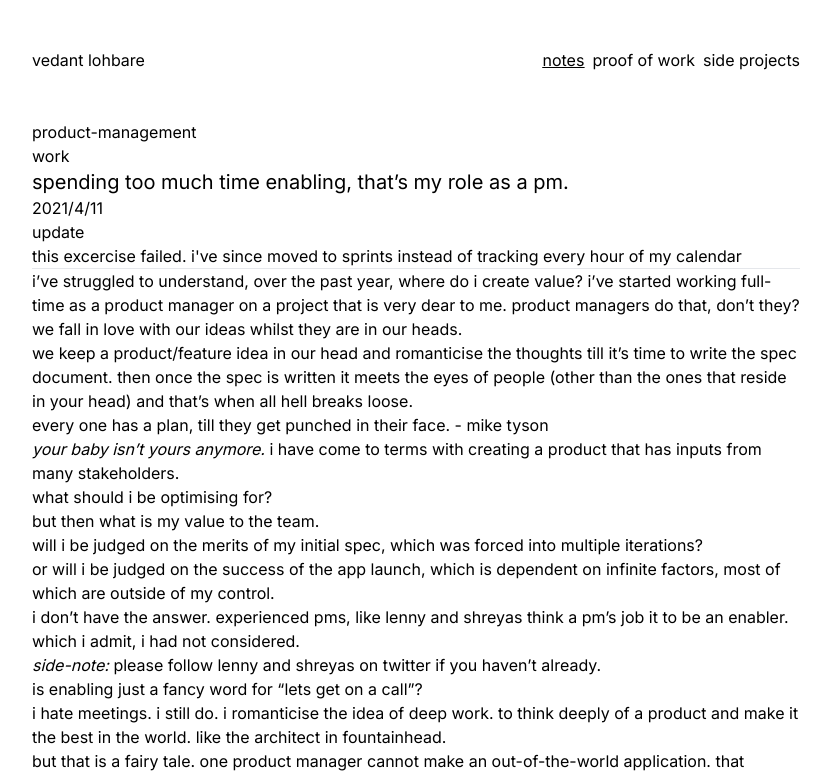
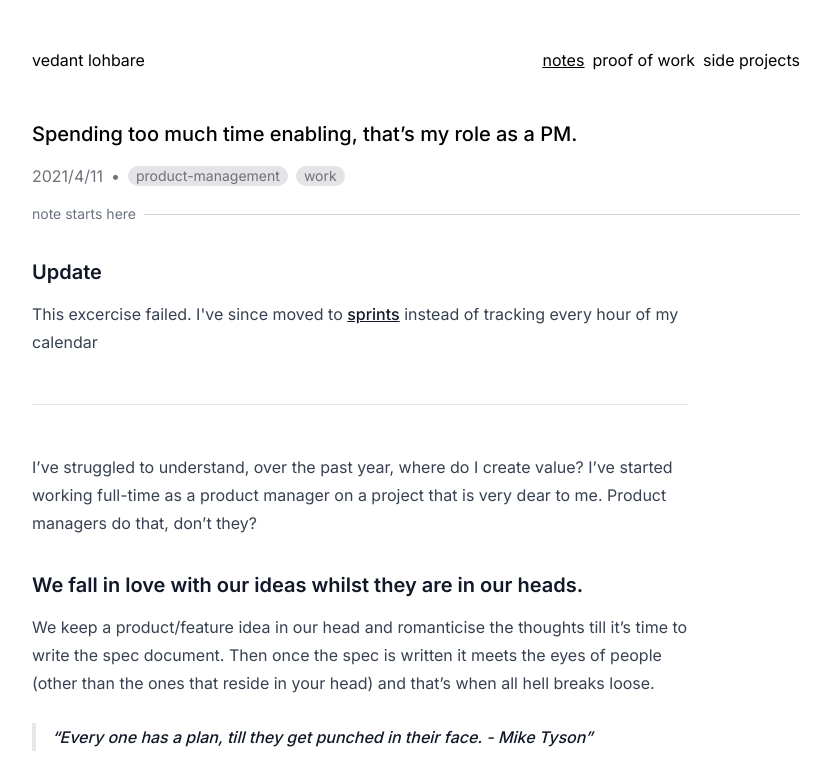
Before and after one commit to vedant14/vedants-journal, a Next.js app: page /notes/adding-value in a window 1280 px wide. Shown: the top 776 px of the page, without its empty margins (224-1055 px from the left). Built offline with nearby package versions, Linux system fonts and the light colour scheme.

Commit message:
Error on hydration

```diff
--- a/components/BlogTitle.js
+++ b/components/BlogTitle.js
@@ -1,12 +1,13 @@
 import Link from "next/link";
+import { TagsAndDate } from "./TagsAndDate";
 
 export function BlogTitle({ note }) {
   return (
-    <li className="my-4">
+    <li className="my-8 lowercase">
       <Link href={`/notes/${note.slug}`}>
         <p className="text-lg font-medium">{note.title}</p>
         <p className="text-zinc-500">{note.description}</p>
-        <p className="text-zinc-400">{note.date}</p>
+        <TagsAndDate date={note.date} tagData={note.tag} />
       </Link>
     </li>
   );
--- /dev/null
+++ b/components/Divider.js
@@ -0,0 +1,14 @@
+export function Divider({ text }) {
+  return (
+    <div className="relative my-4">
+      <div className="absolute inset-0 flex items-center" aria-hidden="true">
+        <div className="w-full border-t border-gray-300" />
+      </div>
+      <div className="relative flex justify-start">
+        <span className="pr-2 bg-white text-sm text-gray-500">
+          {text ? text : "note starts here"}
+        </span>
+      </div>
+    </div>
+  );
+}
--- a/components/Layout.js
+++ b/components/Layout.js
@@ -3,7 +3,7 @@ import menuData from "../data/menu.json";
 import { useRouter } from "next/router";
 export function Layout({ children }) {
   return (
-    <div className="max-w-7xl mx-auto px-4 sm:px-6 lg:px-8 py-12 lowercase">
+    <div className="max-w-7xl mx-auto px-4 sm:px-6 lg:px-8 py-12">
       <div className="max-w-3xl mx-auto">
         <Nav />
         {children}
@@ -20,7 +20,7 @@ function Nav() {
   }
 
   return (
-    <div className="flex justify-between mb-12">
+    <div className="flex justify-between mb-12 lowercase">
       <div className={router.pathname === "/" ? "underline ease-in" : ""}>
         <Link href="/">Vedant Lohbare</Link>
       </div>
--- /dev/null
+++ b/components/TagPill.js
@@ -0,0 +1,9 @@
+import Link from "next/link";
+
+export function TagPill({ tag }) {
+  return (
+    <div className="bg-zinc-200 text-zinc-500 px-2 py-[0.5] w-fit h-fit rounded-full text-sm">
+      <Link href="/tag">{tag}</Link>
+    </div>
+  );
+}
--- /dev/null
+++ b/components/TagsAndDate.js
@@ -0,0 +1,16 @@
+import { TagPill } from "./TagPill";
+
+export function TagsAndDate({ date, tagData }) {
+  const tagsArray = tagData?.split(",");
+  return (
+    <div className="flex space-x-2 items-center">
+      <span className="text-zinc-500">{date}</span>
+      {tagsArray && <span className="text-zinc-500">•</span>}
+      {tagsArray?.map((tag, i) => (
+        <div key={i}>
+          <TagPill tag={tag} />
+        </div>
+      ))}
+    </div>
+  );
+}
--- a/package.json
+++ b/package.json
@@ -14,6 +14,7 @@
     "remark": "^15.0.1"
   },
   "devDependencies": {
+    "@tailwindcss/typography": "^0.5.10",
     "autoprefixer": "^10.4.16",
     "postcss": "^8.4.31",
     "tailwindcss": "^3.3.5"
--- a/pages/notes/[slug].js
+++ b/pages/notes/[slug].js
@@ -3,19 +3,19 @@ import React from "react";
 import { getNoteData } from "../../utils/notes";
 import ReactMarkdown from "react-markdown";
 import Link from "next/link";
+import { Divider } from "../../components/Divider";
+import { TagPill } from "../../components/TagPill";
+import { TagsAndDate } from "../../components/TagsAndDate";
 
 function Note({ note }) {
-  const tagsArray = note.tag?.split(",");
   return (
     <div>
-      {tagsArray?.map((tag, i) => (
-        <div key={i}>
-          <Link href={`/tags/${tag}`}>{tag}</Link>
-        </div>
-      ))}
-      <h1 className="text-xl">{note.title}</h1>
-      <p>{note.date}</p>
-      <ReactMarkdown>{note.content}</ReactMarkdown>
+      <p className="text-xl my-4 font-medium">{note.title}</p>
+      <TagsAndDate date={note.date} tagData={note.tag} />
+      <Divider />
+      <article className="prose mt-8">
+        <ReactMarkdown>{note.content}</ReactMarkdown>
+      </article>
     </div>
   );
 }
--- a/pages/tags/[tag].js
+++ b/pages/tags/[tag].js
@@ -4,6 +4,7 @@ import { useRouter } from "next/router";
 import { getNoteData } from "../../utils/notes";
 import Link from "next/link";
 import { BlogTitle } from "../../components/BlogTitle";
+import { TagPill } from "../../components/TagPill";
 
 function NotesByTag({ notes }) {
   const router = useRouter();
@@ -15,7 +16,9 @@ function NotesByTag({ notes }) {
 
   return (
     <div>
-      <p className="mb-8">Notes with Tag: {tag}</p>
+      <div className="flex space-x-2 items-center">
+        <div className="">Notes with Tag: </div> <TagPill tag={tag} />
+      </div>
       <ul>
         {notes.map((note, i) => (
           <div key={i}>
--- a/tailwind.config.js
+++ b/tailwind.config.js
@@ -20,5 +20,5 @@ module.exports = {
       },
     },
   },
-  plugins: [],
+  plugins: [require("@tailwindcss/typography")],
 };
```
Also changed, not shown: 1 other file (tests, documents, lock files or other folders).
